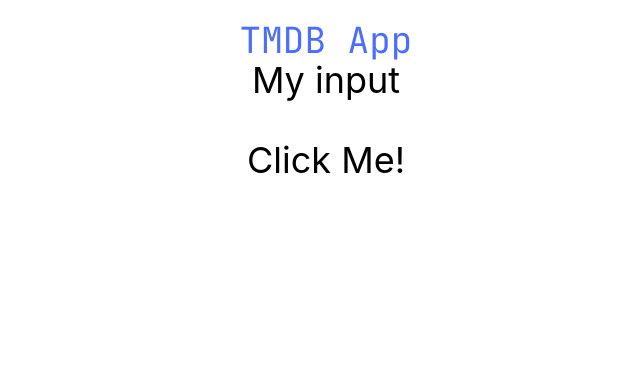
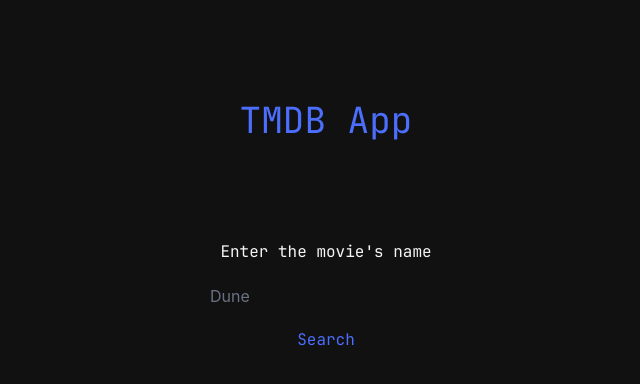
Before and after one commit to flohms18/vue-tmdb-atlas, a Vue app: page / in a window 1280 px wide. Shown: the top 384 px of the page, without its empty margins (314-954 px from the left). Built offline with nearby package versions, Linux system fonts and the light colour scheme.

Commit message:
Improve design

```diff
--- a/src/templates/Home.vue
+++ b/src/templates/Home.vue
@@ -19,9 +19,13 @@
             .then(res => item.value = res.data.results)
             .then(res => console.log(res))
             .catch(err => console.error(err));
+
     }
 
 const searchMovie = defineModel()
+
+
+
 
 
 
@@ -29,10 +33,13 @@
 
 
 <template>
-    <div class="flex flex-col w-screen text-center py-5 text-4xl">
-        <h1 class="text-blue-brand font-display">TMDB App</h1>
-           <span>My input</span> <input v-model="searchMovie">
-            <button type="button" @click="callAPI()">Click Me!</button>
+    <div class="flex flex-col items-center py-5 w-screen bg-dark-brand items-center h-screen">
+        <h1 class="text-blue-brand font-display text-center text-4xl py-20">TMDB App</h1>
+           <p class="text-white-brand text-center font-display pt-5">Enter the movie's name</p>
+           <input class="max-w-2xs placeholder:text-gray-500 w-3xs pl-3 text-white-brand outline-gray-600 mt-5 rounded-md" v-model="searchMovie" placeholder="Dune">
+            <button type="button" @click="callAPI()" class="text-blue-brand font-display pt-5">Search</button>
+
+
             <div class="grid grid-cols-2 sm:grid-cols-3 md:grid-cols-4 lg:grid-cols-5 gap-4 p-4 text-left">
                 <div v-for="movie in item" :key="movie.id" class="flex flex-col">
                     <img
@@ -46,9 +53,9 @@
                     </div>
                     <p class="mt-2 text-base font-display truncate">{{ movie.title }}</p>
                     <p class="text-sm text-dark-brand/70">{{ movie.release_date }}</p>
+                    <button @click="">Watch the trailer</button>
                 </div>
             </div>
-
     </div>
 
 
```
